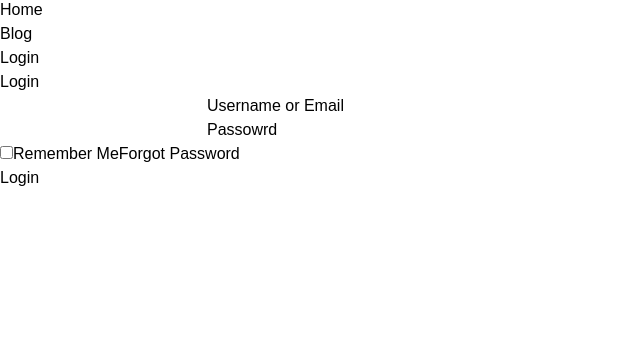
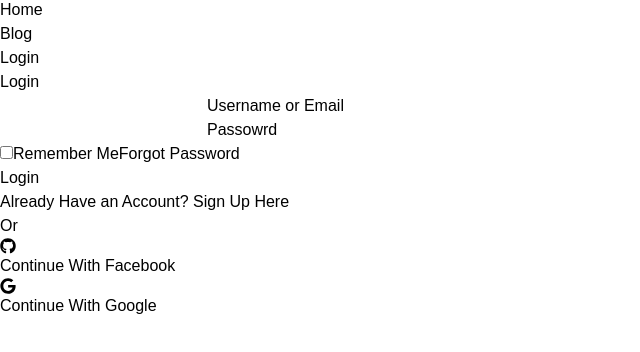
Before and after one commit to Mehetaj/recipe-king, a React (Vite) app: page /login in a window 1280 px wide. Shown: the part 326-678 px from the top of the page, without its empty margins (0-640 px from the left). Built offline with nearby package versions, Linux system fonts and the light colour scheme.

Commit message:
google and github design added

```diff
--- a/package.json
+++ b/package.json
@@ -12,6 +12,7 @@
     "firebase": "^9.21.0",
     "react": "^18.2.0",
     "react-dom": "^18.2.0",
+    "react-icons": "^4.8.0",
     "react-router-dom": "^6.11.0"
   },
   "devDependencies": {
--- a/src/Components/Login.jsx
+++ b/src/Components/Login.jsx
@@ -1,11 +1,13 @@
 import React from 'react';
 import { Link } from 'react-router-dom';
+import { FaGithub, FaGoogle } from 'react-icons/fa';
 
 const Login = () => {
     return (
         <div className='container mx-auto flex justify-center mt-20 items-center max-w-full'>
 
-            <form className='login-container border p-10'>
+            <div>
+                <form className='login-container border p-10'>
                     <h2 className='text-xl font-bold'>Login</h2>
 
                     <div className="relative z-0 w-full mt-[54px] mb-[55px] group">
@@ -20,11 +22,37 @@ const Login = () => {
                         <span><input type="checkbox" name="" value="Remember Me" id="" /><span className='font-bold ml-2'>Remember Me</span></span>
                         <Link className=' text-red-500 underline'>Forgot Password</Link>
                     </div>
-                    <input className='submit bg-rose-400 px-5 py-2 text-lg text-white rounded-lg' type="submit" value="Login" />
-                    <div className='w-[290px] mt-2 font-bold text-center mx-auto'>
-
+                    <input className='submit w-full mt-4 bg-rose-400 px-5 py-2 text-lg text-white rounded-lg' type="submit" value="Login" />
+                    <div className=' mt-2 font-bold text-center mx-auto'>
+                        <p>Already Have an Account? <Link className='underline text-red-400'>Sign Up Here</Link></p>
                     </div>
                 </form>
+
+                <div className='mt-4 gap-2 flex items-center'>
+                    <div className='w-[200px] left-[506px] top-[663px] border'></div>
+                    <div>Or</div>
+                    <div className='w-[200px] left-[506px] top-[663px] border'></div>
+                </div>
+
+                <div>
+                    <div className='flex justify-center items-center mt-5'>
+                        <div>
+                            <Link>
+                                <div className='popup-login border px-10 py-3 rounded-xl flex items-center'>
+                                    <FaGithub className='w-[37px] h-[37px] ml-2 rounded-full' />
+                                    <p className='mx-auto'>Continue With Facebook</p>
+                                </div>
+                            </Link>
+                            <Link>
+                                <div className='popup-login border px-10 py-3 rounded-xl flex items-center mt-4'>
+                                    <FaGoogle className='w-[37px] h-[30px] text-blue-500 ml-2 rounded-full' />
+                                    <p className='mx-auto'>Continue With Google</p>
+                                </div>
+                            </Link>
+                        </div>
+                    </div>
+                </div>
+            </div>
 
         </div>
     );
```
Also changed, not shown: src/firebase/firebase.config.js (+18 -0 lines), 1 other file (tests, documents, lock files or other folders).
